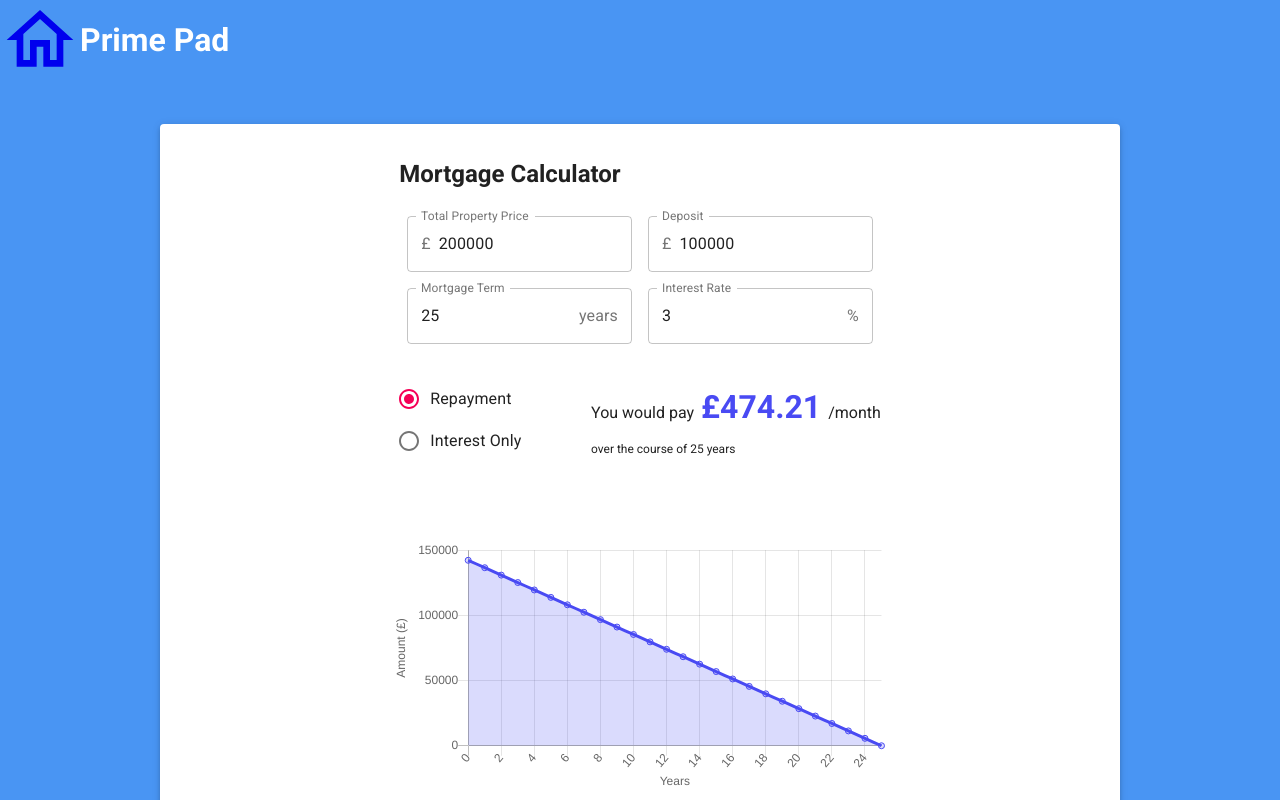
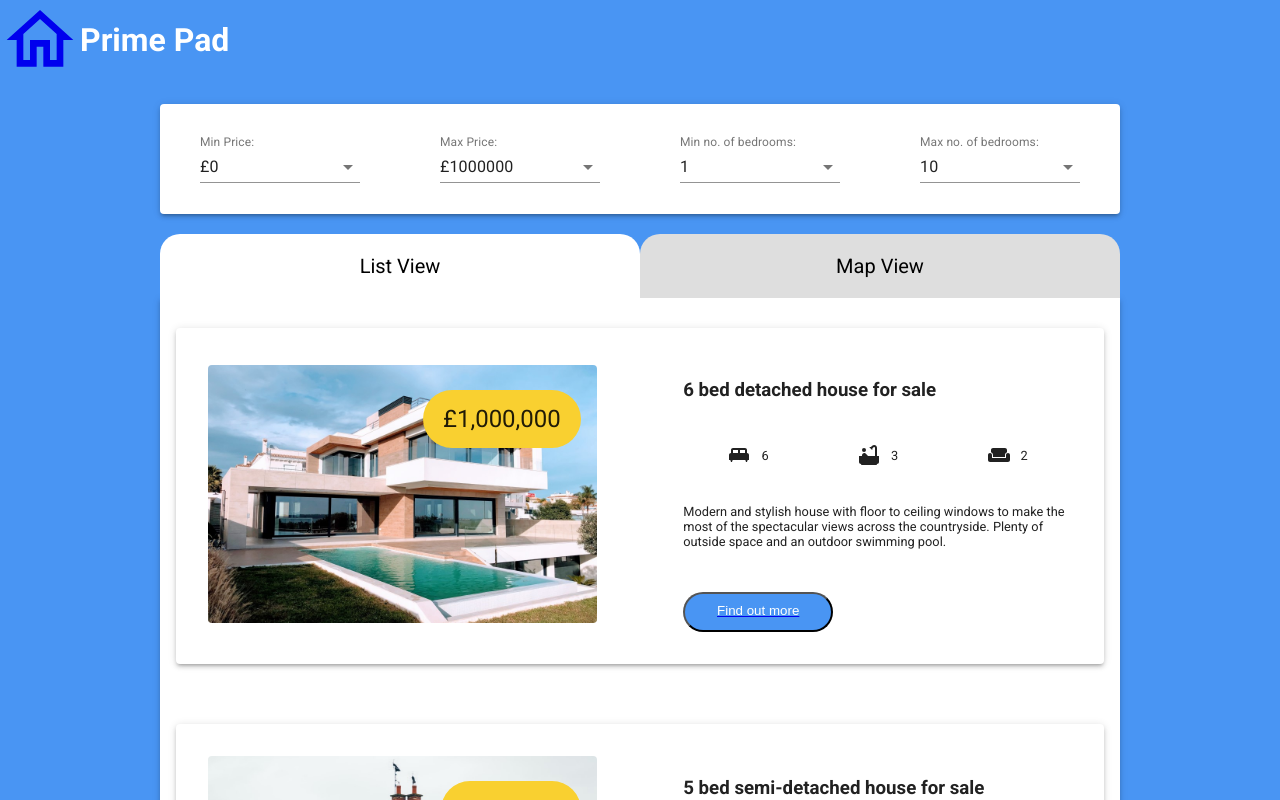
Before and after one commit to LauraToddCode/property-app, a React (Create React App) app: page /property-app in a window 1280 px wide. Shown: the top 800 px of the page. Built offline with nearby package versions, Linux system fonts and the light colour scheme.

Commit message:
Used Context to pass state of clicked button to PropertyProfile

```diff
--- a/src/Components/ListView/ListViewCard.js
+++ b/src/Components/ListView/ListViewCard.js
@@ -3,12 +3,12 @@ import Paper from '@material-ui/core/Paper';
 import BathtubIcon from '@material-ui/icons/Bathtub';
 import KingBedIcon from '@material-ui/icons/KingBed';
 import WeekendIcon from '@material-ui/icons/Weekend';
+import { Link } from "react-router-dom";
 
 function ListViewCard(props) {
 
     return (
         <Paper elevation={3} className="listViewCardCont">
-
             <div elevation={3} className="listViewImgCont">
                 <img src={props.mainImg} alt={props.imgAlt} className="listViewPropertyImg"/>
                 <p className="listViewPrice">{props.displayPrice}</p>
@@ -30,7 +30,9 @@ function ListViewCard(props) {
                     </div>
                 </div>
                 <p>{props.propertyDesc}</p>
-                    <a className="findOutMore" href="/property-profile">Find out more</a>
+                <Link to="/property-profile" >
+                    <button id={props.id} className="findOutMore" onClick={props.onClick}>Find out more</button>
+                </Link>
             </div>
         </Paper>
 
--- a/src/ListView.js
+++ b/src/ListView.js
@@ -3,7 +3,7 @@ import propertiesData from "./properties.json";
 import ListViewCard from "./Components/ListView/ListViewCard";
 import ToggleViewNav from "./Components/ToggleViewNav";
 import Filters from "./Components/Filters";
-import MortgageCalculator from "./Components/MortgageCalculator";
+import { ListingsContext } from "./ListingsContext";
 
 class ListView extends React.Component {
     constructor(props) {
@@ -15,10 +15,10 @@ class ListView extends React.Component {
             minBedrooms: 1,
             maxBedrooms: 10,
         }
-        this.handleMinPriceChange = this.handleMinPriceChange.bind(this)
-        this.handleMaxPriceChange = this.handleMaxPriceChange.bind(this)
-        this.handleMinBedChange = this.handleMinBedChange.bind(this)
-        this.handleMaxBedChange = this.handleMaxBedChange.bind(this)
+        this.handleMinPriceChange = this.handleMinPriceChange.bind(this);
+        this.handleMaxPriceChange = this.handleMaxPriceChange.bind(this);
+        this.handleMinBedChange = this.handleMinBedChange.bind(this);
+        this.handleMaxBedChange = this.handleMaxBedChange.bind(this);
     }
 
     handleMinPriceChange = (event) => {
@@ -54,14 +54,41 @@ class ListView extends React.Component {
 
         return (
             <div className="appContainer">
-                <MortgageCalculator propertyPrice="200000"/>
-                <Filters handleMinPriceChange={this.handleMinPriceChange} handleMaxPriceChange={this.handleMaxPriceChange} handleMinBedChange={this.handleMinBedChange} handleMaxBedChange={this.handleMaxBedChange} minPriceValue={minPrice} maxPriceValue={maxPrice} minBedroomsValue={minBedrooms} maxBedroomsValue={maxBedrooms}/>
+                <Filters
+                    handleMinPriceChange={this.handleMinPriceChange}
+                    handleMaxPriceChange={this.handleMaxPriceChange}
+                    handleMinBedChange={this.handleMinBedChange}
+                    handleMaxBedChange={this.handleMaxBedChange}
+                    minPriceValue={minPrice}
+                    maxPriceValue={maxPrice}
+                    minBedroomsValue={minBedrooms}
+                    maxBedroomsValue={maxBedrooms}
+                />
                 <ToggleViewNav />
+
                 <div className="MuiPaper-elevation3 listViewList">
                     {properties.map(property => validProperty(property.price, property.bedrooms) && (
-                        <ListViewCard mainImg={process.env.PUBLIC_URL + "/images/properties/" + property.mainImg} imgAlt={property.imgAlt} displayPrice={property.displayPrice} type={property.type} propertyDesc={property.propertyDesc} bedrooms={property.bedrooms} bathrooms={property.bathrooms} livingRooms={property.livingRooms} key={property.id} />
+                        <ListingsContext.Consumer>
+                            {(context) => (
+                                <ListViewCard
+                                    id={property.id}
+                                    mainImg={process.env.PUBLIC_URL + "/images/properties/" + property.mainImg}
+                                    imgAlt={property.imgAlt}
+                                    displayPrice={property.displayPrice}
+                                    type={property.type}
+                                    propertyDesc={property.propertyDesc}
+                                    bedrooms={property.bedrooms}
+                                    bathrooms={property.bathrooms}
+                                    livingRooms={property.livingRooms}
+                                    key={property.id}
+                                    onClick={context.getId}
+                                />
+                            )}
+                        </ListingsContext.Consumer>
                     ))}
+
                 </div>
+
             </div>
         )
     }
--- /dev/null
+++ b/src/ListingsContext.js
@@ -0,0 +1,25 @@
+import React, { createContext } from "react";
+
+export const ListingsContext = createContext();
+
+export class ListingsProvider extends React.Component {
+    state = {
+        clickedId: ""
+    }
+
+    render() {
+
+        return(
+            <ListingsContext.Provider value={{
+                state: this.state,
+                getId: (event) => {
+                    this.setState({
+                        clickedId: event.currentTarget.id
+                    })
+                },
+            }}>
+                {this.props.children}
+            </ListingsContext.Provider>
+        )
+    }
+}
--- a/src/index.js
+++ b/src/index.js
@@ -3,9 +3,13 @@ import ReactDOM from "react-dom";
 import App from "./App";
 import { BrowserRouter } from "react-router-dom";
 import 'fontsource-roboto';
+import { ListingsProvider } from "./ListingsContext.js";
 
 ReactDOM.render(
-    <BrowserRouter>
-        <App />
-    </BrowserRouter>,
-    document.getElementById("root"))
+    <ListingsProvider>
+        <BrowserRouter>
+            <App />
+        </BrowserRouter>
+    </ListingsProvider>,
+    document.getElementById("root")
+)
```
Lines whose indentation alone changed are shown as unchanged.
